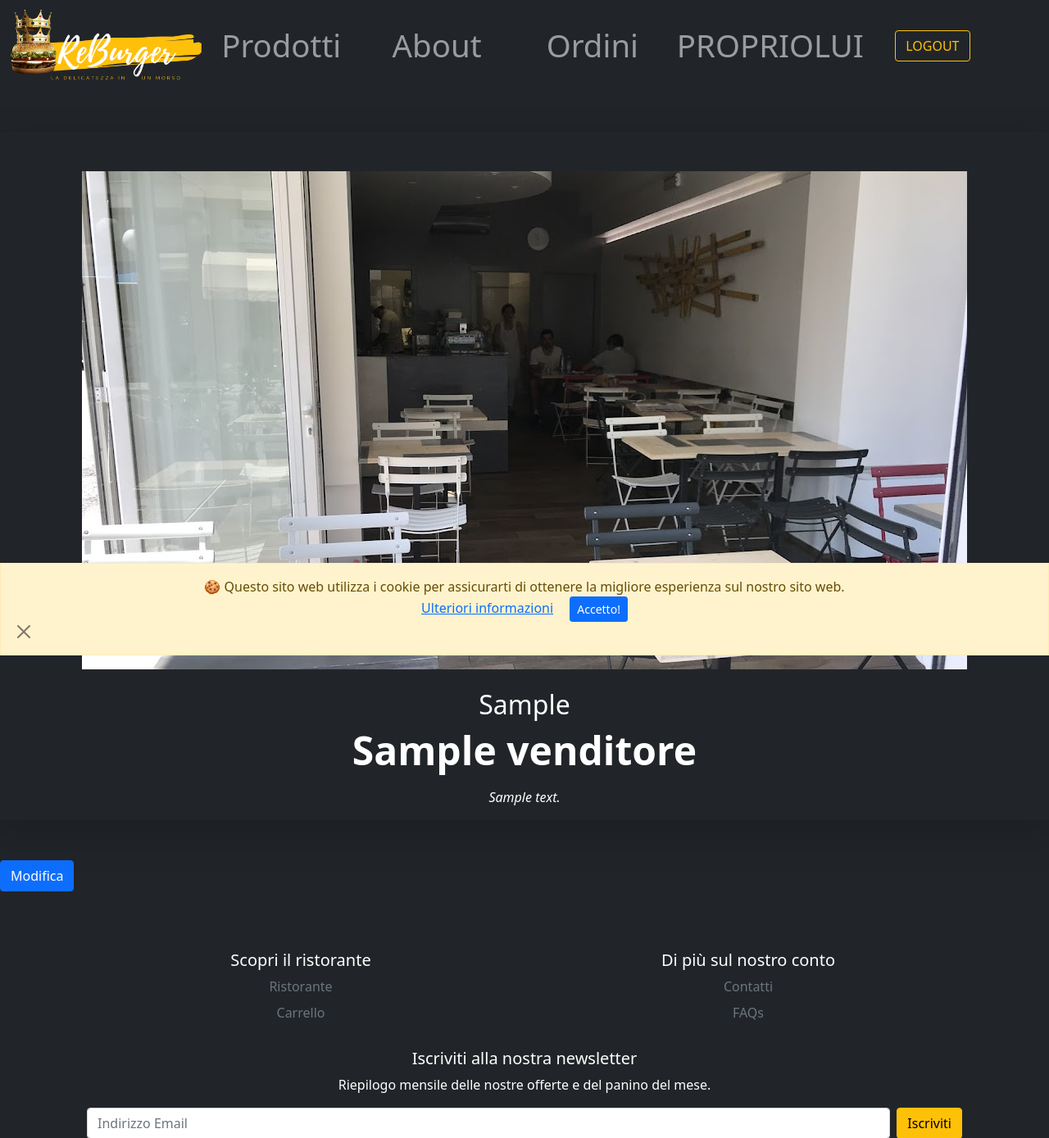
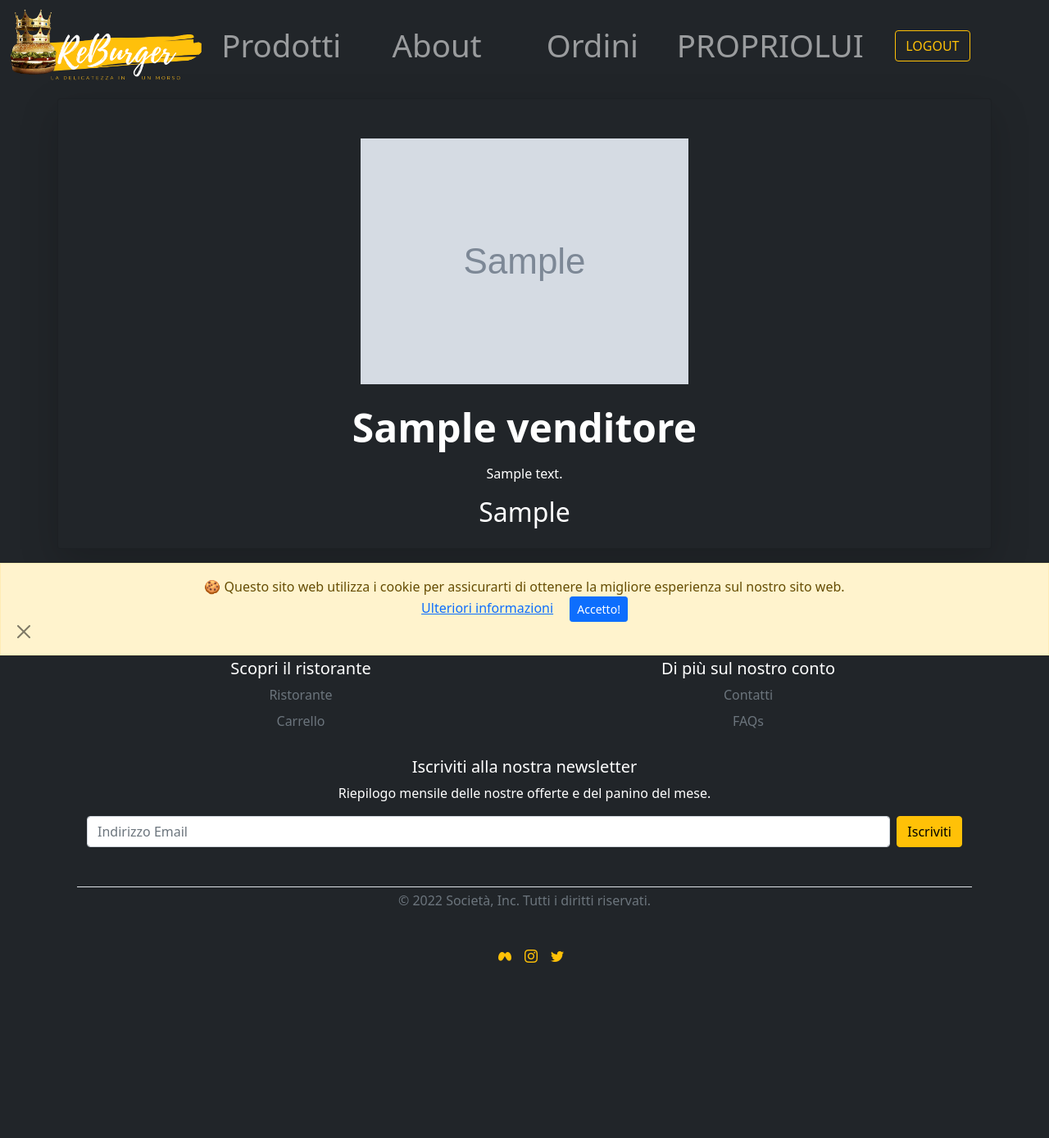
Before and after one commit to 7VaGe/ReBurger, a PHP site: page /contatti.php in a window 1280 px wide. Shown: the top 1389 px of the page at 82% size. After the commit the page ends 1175 px from the top, so only its background shows below. Run offline with PHP 8.4, Linux system fonts and the light colour scheme; the visitor is signed in with stand-in values (Sample User, id 1); tables that the repository leaves empty hold one stand-in row (values such as "Sample post"); grey boxes marked "Sample" are stand-in pictures; some libraries are stand-ins or nearby versions.

Commit message:
new Style ordini, about
Cambiato tutto lo stile della pagina ordini e della pagina contatti, abbiamo, manca solo modificare delle immagini e il design, inserirò due o tre descrizioni, per aggiungere nuove parti di design, per renderlo migliore.

```diff
--- a/db/db.sql
+++ b/db/db.sql
@@ -60,6 +60,7 @@ CREATE TABLE IF NOT EXISTS `ReBurger`.`venditore` (
   `P_IVA` INT (11) NOT NULL,
   `descrizione` VARCHAR(2048) NOT NULL,
   `nome` VARCHAR(20) NOT NULL,
+   `img` VARCHAR(20) NOT NULL,
   PRIMARY KEY (`idvenditore`),
   CONSTRAINT `fk_utente_venditore`
     FOREIGN KEY (`utente`)
--- a/db/dbHelper.php
+++ b/db/dbHelper.php
@@ -94,10 +94,10 @@ class DatabaseHelper{
     	return $stmt;
     }
 
-    public function updateUtente($nome, $email, $password, $img, $id){
-       $query = "UPDATE utente SET username=?, email=?, password=?, img=? WHERE idutente=?";
+    public function updateUtente($nome, $email, $password, $id){
+       $query = "UPDATE utente SET username=?, email=?, password=? WHERE idutente=?";
         $stmt = $this->db->prepare($query);
-        $stmt->bind_param('ssssi',$nome, $email, $password, $img, $id);
+        $stmt->bind_param('sssi',$nome, $email, $password, $id);
         $stmt->execute();
         return true;
     }
--- a/ordini.php
+++ b/ordini.php
@@ -5,6 +5,7 @@ require_once 'bootstrap.php';
 $templateParams["titolo"] = "ReBurger - Profilo";
 $templateParams["nome"] = "ordini-form.php";
 $templateParams["ordine"] = $dbh->getOrdini();
+$templateParams["utente"] = $dbh->getUtenteById($_SESSION["idutente"]);
 
 require_once 'template/base.php';
 ?>
--- a/template/contatti-form.php
+++ b/template/contatti-form.php
@@ -3,22 +3,29 @@
     $_GET["indirizzo"]=NULL; $_GET["descrizione"]=NULL; $_GET["nome_locale"]=NULL;
     $templateParams["info"] = $dbh->getInfoVenditore();
   }?>
+  <div class="container-lg mt-2">
     <?php foreach ($templateParams["info"] as $info) :?>
-<div class="row row-cols-1  align-items-stretch g-4 py-5"> <!-- ho tolto row-cols-lg-3 che mi dava la forma a quadretto per la card.-->
-  <div class="card card-cover overflow-hidden text-white bg-dark rounded-5 shadow-lg">
-    <div class="d-flex flex-column text-center pb-3 text-white">
-      <h2 class="pt-5 mb-4 display-1 text-center lh-1 fw-bold"><img class="img" src="img/locale.jpg"></img></h2>
-      <h2><?php echo $info["indirizzo"] ?></h2>
+      <div class="row row-cols-1 align-items-stretch g-4"> <!-- ho tolto row-cols-lg-3 che mi dava la forma a quadretto per la card.-->
+        <div class="card card-cover  text-white bg-dark rounded-5 shadow-lg">
+          <div class="d-flex flex-column text-center pb-3  text-white">
+            <h2 class="pt-5 mb-4 display-1 text-center lh-1 overflow-hidden "><img class="img" src="img/<?php echo $info["img"]?>"></img></h2>
+
             <div class="d-flex flex-column display-5 fw-bold text-white text-shadow-1" >
               <p><?php echo $info["nome"] ?></p>
             </div>
             <div class="text-white">
-        <cite><?php echo $info["descrizione"] ?></cite>
+             <p> <?php echo $info["descrizione"] ?></p>
+
+              <h2><?php echo $info["indirizzo"] ?></h2>
             </div>
           </div>
         </div>
       </div>
       <?php endforeach; ?>
+
+  </div>
+  <div class="container-lg text-center">
 <?php if(isset($_SESSION["username"]) && $_SESSION["username"]=="propriolui"){ //da sostituire con il controllo se l'utente è o meno il venditore?>
-  <button type="button" class="btn btn-primary" onclick='window.location="modificaVenditore.php"' >Modifica</button>
+        <button type="button" class="w-75 btn btn-warning mt-4" onclick='window.location="modificaVenditore.php"' >Modifica <i class="fa-solid fa-pen-to-square"></i></button>
       <?php  }?>
+</div>
```
Also changed, not shown: db/dbUtil.sql (+4 -0 lines), template/ordini-form.php (+18 -6 lines), img/locale.jpg. Lines whose indentation alone changed are shown as unchanged.
